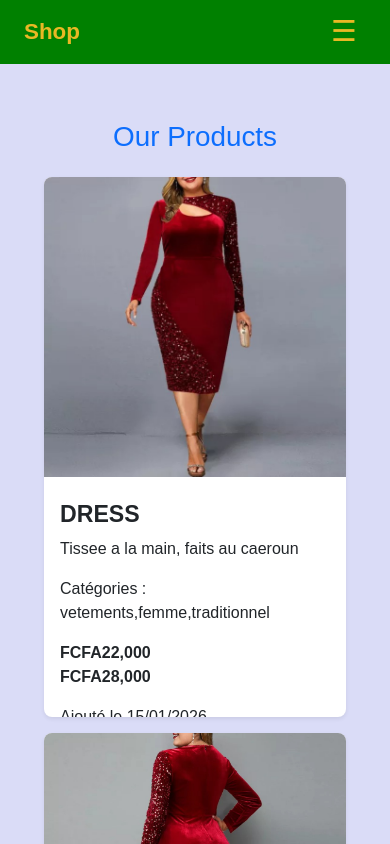
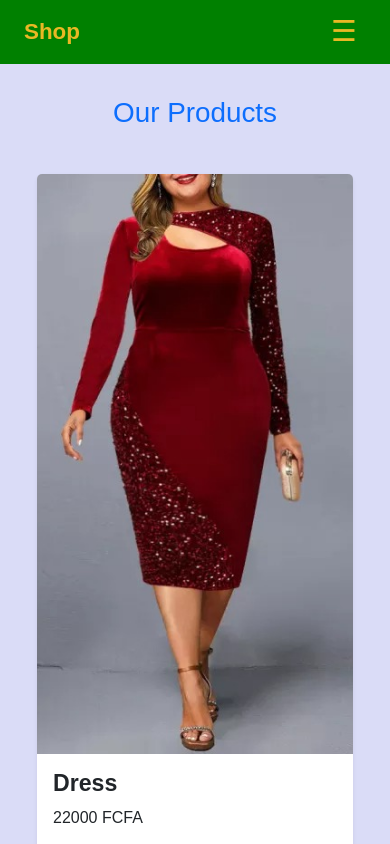
Before and after one commit to erica-dev45/shop-app, an Angular app: page / in a window 390 px wide. Shown: the top 844 px of the page. Built offline with nearby package versions, Linux system fonts and the light colour scheme.

Commit message:
chore: Add features of madality

```diff
--- a/src/app/components/product-items/product-items.css
+++ b/src/app/components/product-items/product-items.css
@@ -1,22 +1,14 @@
-img{
-    height: 250px;
-    border-radius: 10px;
+
+
+
+.card-img-top {
+    height: 580px;
+    max-width: 100%;
+    object-fit: cover;
+    object-position: top;
+
 }
 
-.product{
-
-    display: flex;
-    flex-direction: column;
-    text-decoration: none;
-    margin: 30px;
-    align-content: center;
-    flex-wrap: wrap;
-    margin-right: 40px;
-    max-width: 100%;
-    max-width: 100%;
-    object-fit: contain;
+.product-card{
+    margin: 5px;
 }
-
-.name,.price{
-    margin: 3px;
-}
--- a/src/app/components/product-items/product-items.html
+++ b/src/app/components/product-items/product-items.html
@@ -1,12 +1,7 @@
-<a class="product"  href="#">
-    <div class="image">
-        <img src="assets/images/product1.png" alt="product1">
-
-    </div>
-
-    <div class="details">
-        <h4 class="name">Product one</h4>
-        <p class="price">price: 5000XAF</p>
-    </div>
-
-</a>
+<div class="product-card card  border-0 shadow-sm" (click)="onProductClick()">
+  <img [src]="product()?.imageUrl" [alt]="product()?.name" class="card-img-top">
+  <div class="card-body">
+    <h3 class="card-title fw-bold">{{ product()?.name }}</h3>
+    <p>{{ product()?.soldPrice }} FCFA</p>
+  </div>
+</div>
--- a/src/app/components/product-items/product-items.ts
+++ b/src/app/components/product-items/product-items.ts
@@ -1,5 +1,5 @@
 import { Product } from './../../models/product/product';
-import { Component } from '@angular/core';
+import { Component, input,output } from '@angular/core';
 
 
 
@@ -10,5 +10,13 @@ import { Component } from '@angular/core';
   styleUrl: './product-items.css',
 })
 export class ProductItems {
+// product = input<Product>();
+
+product = input.required <Product>();
+
+productClicked = output<Product>();
+onProductClick(){
+  this.productClicked.emit(this.product());
 
 }
+}
--- a/src/app/components/product-list/product-list.css
+++ b/src/app/components/product-list/product-list.css
@@ -5,25 +5,25 @@
 a{
   text-decoration: none;
 }
-.product-list {
+/* .product-list {
   color: inherit;
   text-decoration: none;
-}
+} */
 
-.card-img-top {
+/* .card-img-top {
   height: 600px;
   width: 100%;
   object-fit: cover;
   object-position: top;
-}
+} */
 
 
 
-.card {
+/* .card {
   overflow: hidden;
   border-radius: 8px;
   transition: transform 0.2s ease, box-shadow 0.2s ease;
-}
+} */
 
 .card:hover {
   transform: translateY(-4px);
--- a/src/app/components/product-list/product-list.html
+++ b/src/app/components/product-list/product-list.html
@@ -1,51 +1,14 @@
-<a class="prod" href="#">
+<a class="product" href="#">
+    <div class="row g-3">
+        <h1 class="text-center mb-4">Our Products</h1>
+  @for (product of products(); track product.id) {
+    <div class="col-12  col-sm-6 col-md-4  h-100 ">
+      <app-product-items
 
-    <!-- <div class="container-fluid py-4 " id="product">
-
-            <h1  class="text-center mb-4 ">Our Products</h1>
-        <div class="row g-3">
-            @for (product of products; track product.id) {
-                <div class="col-12 col-md-3">
-                    <div class="card h-100 border-0 shadow-sm">
-                        <img src="{{product.url}}" class="card-img-top" alt="products">
-                    <div class="card-body">
-                        <p class="card-title mt-2 fw-bold">{{product.discription}}</p>
-                        <div class="price fw-bold">{{product.price |currency}}</div>
-                    </div>
-
-                    </div>
-
-                </div>
-            }
-        </div>
-    </div> -->
-    <div class="product-list container-fluid py-4">
-      <h1 class="text-center mb-4">Our Products</h1>
-
-      <div class="row g-3">
-        @for (product of products(); track product.id) {
-          <div class="col-12 col-sm-6 col-md-4">
-
-              <div class="product-card card h-90 border-0 shadow-sm">
-                <img [src]="product.imageUrl" class="card-img-top" [alt]="product.name" />
-        <div class="card-body">
-
-            <h3 class="card-title mt-2 fw-bold">{{ product.name | uppercase }}</h3>
-
-            <p>{{ product.description }}</p>
-
-            <p class="categories">Catégories : {{ product.categories}}</p>
-
-            <p class="price fw-bold">
-              <span class="sold">{{ product.soldPrice | currency: 'XAF' : 'symbol' }}</span><br>
-              <span class="regular">{{ product.regularPrice | currency: 'XAF' : 'symbol' }}</span>
-            </p>
-
-            <p class="date">Ajouté le {{ product.createdAt | date: 'dd/MM/yyyy' }}</p>
-          </div>
-      </div>
-        </div>
-        }
-      </div>
+      [product]="product"
+      (productClicked)="onProductClicked($event)"
+       />
     </div>
+  }
+</div>
 </a>
--- a/src/app/components/product-list/product-list.ts
+++ b/src/app/components/product-list/product-list.ts
@@ -106,4 +106,9 @@ export class Productlist {
 
   ])
 
+  onProductClicked(product: Product){
+    console.log('Produit clique:', product);
+
+  }
+
 }
```
Also changed, not shown: src/app/components/modal-product-view/modal-product-view.css (added, +44 -0 lines), src/app/components/modal-product-view/modal-product-view.html (added, +15 -0 lines), src/app/components/modal-product-view/modal-product-view.ts (added, +9 -0 lines), 1 other file (tests, documents, lock files or other folders).
